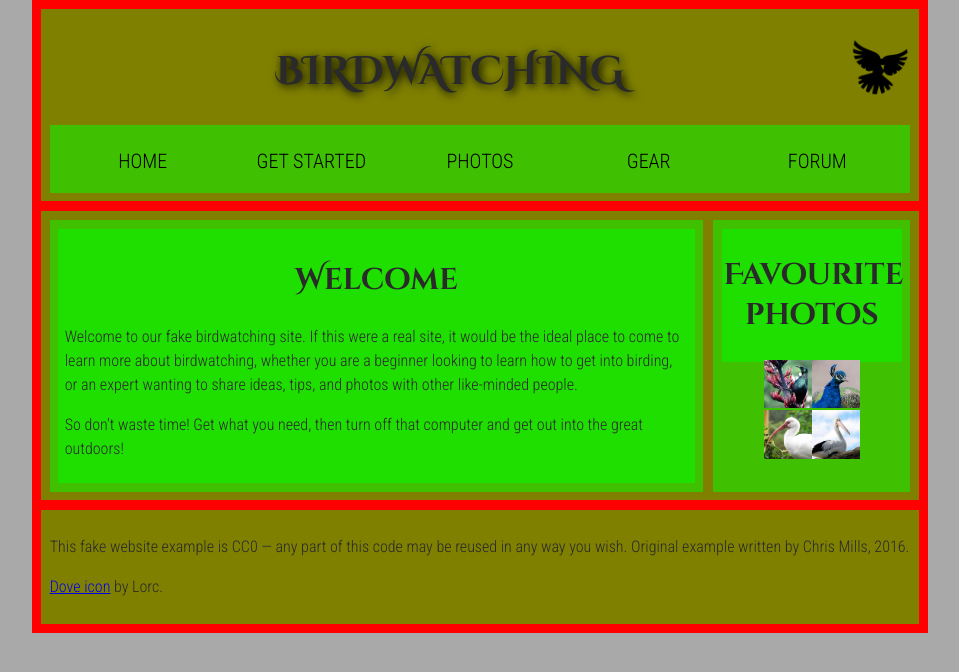
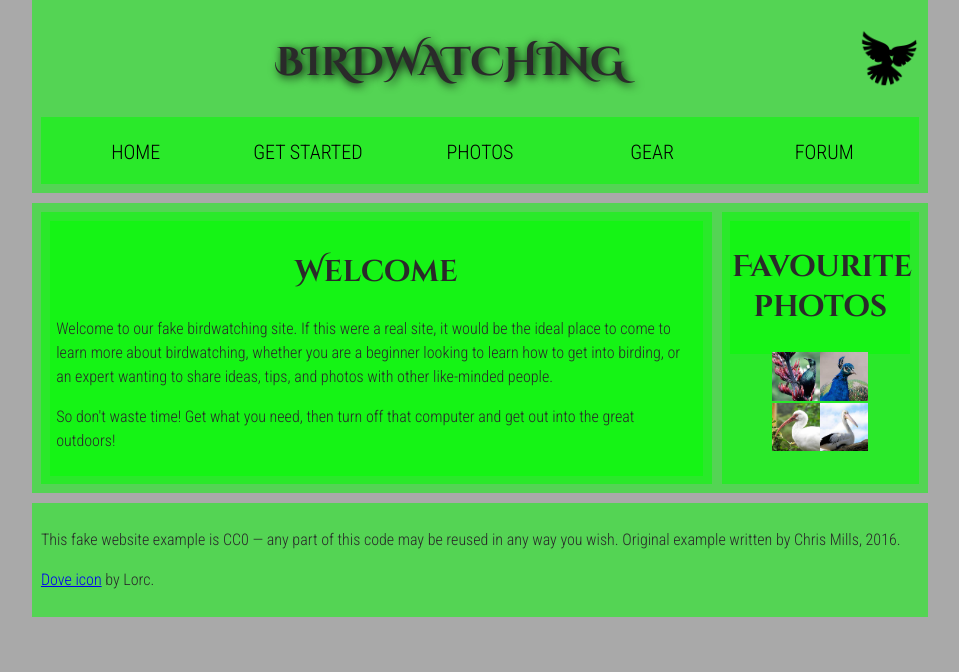
Before and after one commit to sreij/react-tutorial1, a React (Vite) app: page / in a window 1280 px wide. Shown: the top 672 px of the page, without its empty margins (160-1119 px from the left). Built offline with nearby package versions, Linux system fonts and the light colour scheme.

Commit message:
CSSの修正

```diff
--- a/src/components/Main.jsx
+++ b/src/components/Main.jsx
@@ -4,7 +4,7 @@ import Gallery from "./Gallery";
 export default function Main() {
     return (
         <main>
-            <section>
+            <section classname="section">
                 <Article />
             </section>
             <aside>
--- a/styles/style.css
+++ b/styles/style.css
@@ -56,7 +56,7 @@ header {
   flex-flow: row wrap;
 }
 
-body > div > * {
+#content > div > * {
   background-color: red;
   padding: 1%;
 }
```
